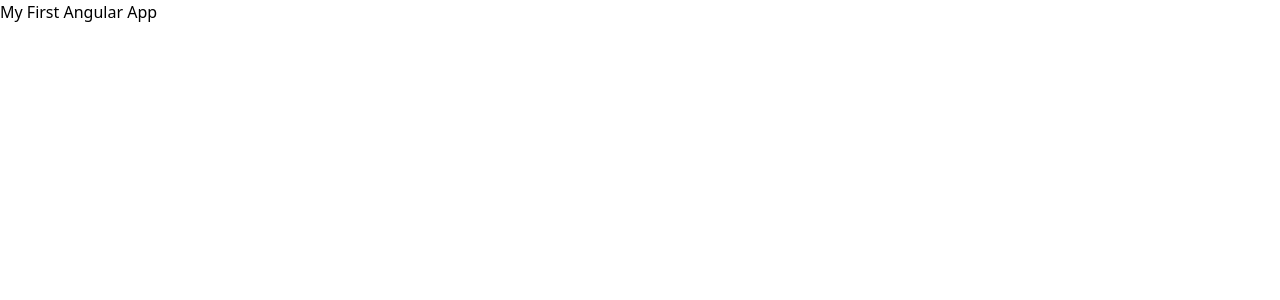
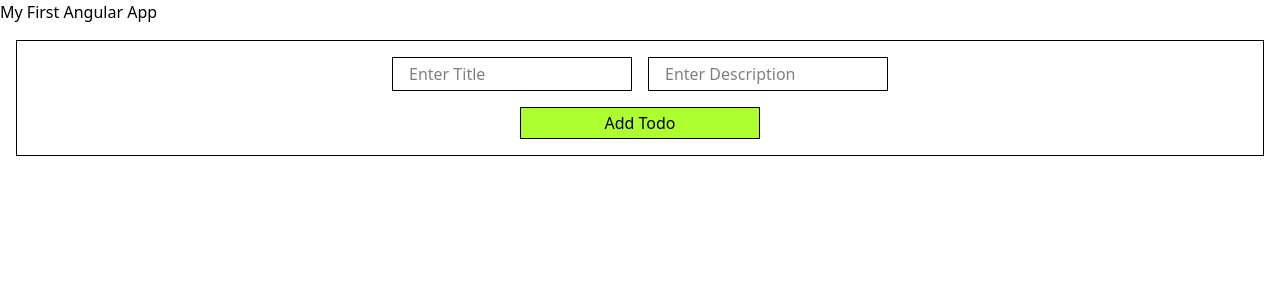
Before and after one commit to Kashyap2210/angular-first-to-do-app, an Angular app: page / in a window 1280 px wide. Shown: the top 300 px of the page. Built offline with nearby package versions, Linux system fonts and the light colour scheme.

Commit message:
input-form-implement

```diff
--- a/src/app/todo-component/todo-component.css
+++ b/src/app/todo-component/todo-component.css
@@ -0,0 +1,35 @@
+.todo-form {
+  border: 1px solid black;
+  padding: 1rem;
+  margin: 1rem;
+  display: flex;
+  gap: 0.5rem;
+  flex: content;
+  flex-direction: column;
+  justify-items: center;
+  align-items: center;
+  gap: 1rem;
+}
+
+.input-title {
+  border: 1px solid black;
+  height: 2rem;
+  width: 15rem;
+  padding: 1rem;
+}
+
+.form-inputs {
+  display: flex; /* Make it a flex container */
+  flex-direction: row; /* Stack inputs horizontally */
+  justify-content: center; /* Center horizontally */
+  align-items: center; /* Center vertically */
+  gap: 1rem; /* Space between inputs */
+}
+
+.submit-button {
+  border: 1px solid black;
+  height: 2rem;
+  width: 15rem;
+  background-color: greenyellow;
+  cursor: pointer;
+}
--- a/src/app/todo-component/todo-component.html
+++ b/src/app/todo-component/todo-component.html
@@ -1,5 +1,22 @@
 <h2>My First Angular App</h2>
 
+<!-- Form for adding a todo -->
+<div class="todo-form">
+  <div class="form-inputs">
+    <input [(ngModel)]="title" type="text" class="input-title" placeholder="Enter Title" />
+    <input
+      [(ngModel)]="description"
+      type="text"
+      class="input-title"
+      placeholder="Enter Description"
+    />
+  </div>
+  <button (click)="addTodo()" class="submit-button">Add Todo</button>
+</div>
+
 <ul>
-  <li *ngFor="let todo of todos()">{{ todo.title }}</li>
+  <li *ngFor="let todo of todos()">
+    {{ todo.id }}|{{ todo.title }} | {{ todo.description }} | {{ todo.status }} |
+    {{ todo.createdOn }} | {{ todo.updatedOn }}
+  </li>
 </ul>
--- a/src/app/todo-component/todo-component.ts
+++ b/src/app/todo-component/todo-component.ts
@@ -1,10 +1,11 @@
 import { CommonModule } from '@angular/common';
 import { Component, inject } from '@angular/core';
+import { FormsModule } from '@angular/forms';
 import { TodoService, TodoStatusEnum } from './todo-service';
 
 @Component({
   selector: 'app-todo-component',
-  imports: [CommonModule],
+  imports: [CommonModule, FormsModule],
   templateUrl: './todo-component.html',
   styleUrls: ['./todo-component.css'],
   standalone: true,
@@ -14,4 +15,21 @@ export class TodoComponent {
   TodoStatusEnum = TodoStatusEnum;
 
   todos = this.todoService.todos;
+
+  // local ui state
+  id: number = 0;
+  title: string = '';
+  description: string = '';
+
+  addTodo() {
+    this.todoService.addTodo({ title: this.title, description: this.description });
+  }
+
+  updateTodo(id: number) {
+    this.todoService.updateTodo(id, { title: this.title, description: this.description });
+  }
+
+  removeTodo(id: number) {
+    this.todoService.removeTodo(id);
+  }
 }
```
